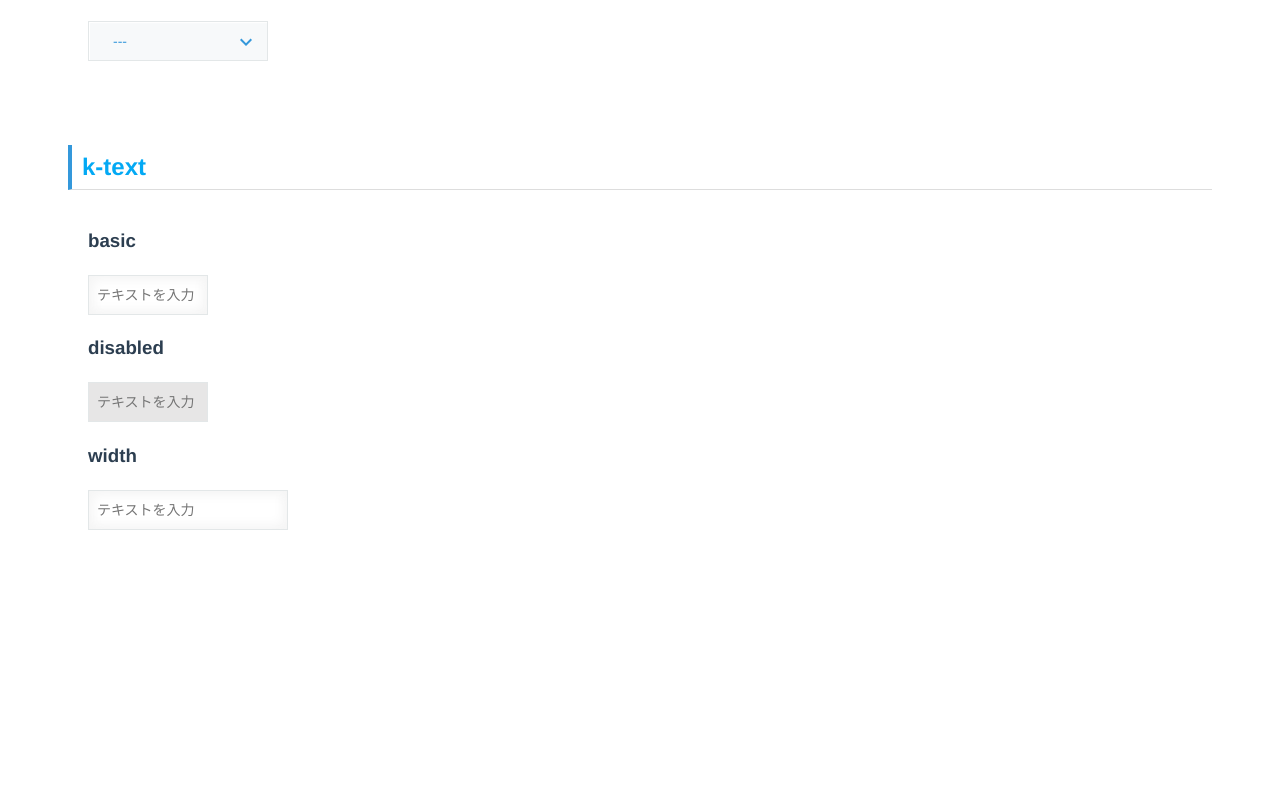
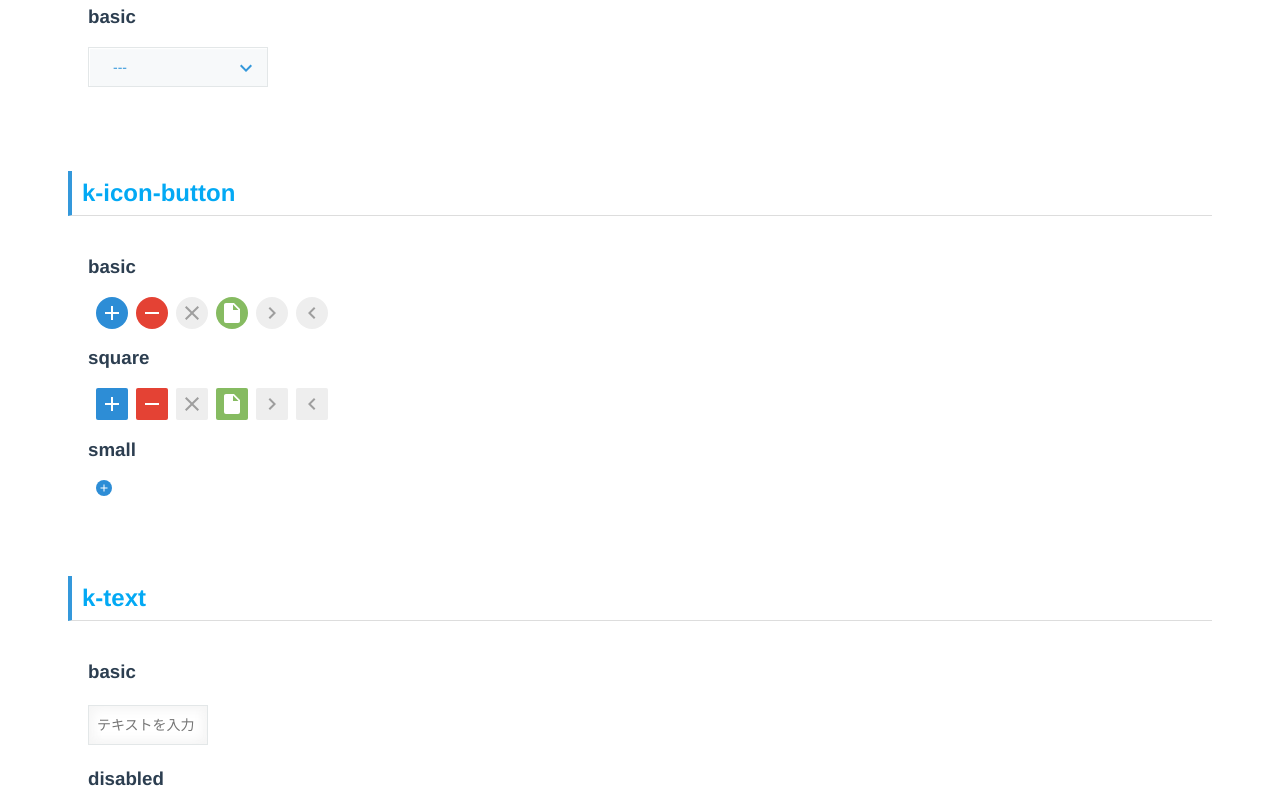
Before and after one commit to mid0111/kintone-vue-component, a Vue app: page / in a window 1280 px wide. Shown: the part 1052-1840 px from the top of the page. Before the commit the page ends 1626 px from the top, so only its background shows below. Built offline with nearby package versions, Linux system fonts and the light colour scheme.

Commit message:
アイコン・ボタンのデモを追加

```diff
--- a/src/App.vue
+++ b/src/App.vue
@@ -13,6 +13,9 @@
       <component-title title="k-dropdown" />
       <k-dropdown-demo />
 
+      <component-title title="k-icon-button" />
+      <k-icon-button-demo />
+
       <component-title title="k-text" />
       <k-text-demo />
     </div>
@@ -25,6 +28,7 @@ import ComponentTitle from './demo/ComponentTitle.vue';
 import KButtonDemo from './demo/KButtonDemo.vue';
 import KDialogDemo from './demo/KDialogDemo.vue';
 import KDropdownDemo from './demo/KDropdownDemo.vue';
+import KIconButtonDemo from './demo/KIconButtonDemo.vue';
 import KTextDemo from './demo/KTextDemo.vue';
 
 export default {
@@ -35,12 +39,19 @@ export default {
     KButtonDemo,
     KDialogDemo,
     KDropdownDemo,
+    KIconButtonDemo,
     KTextDemo
   },
 
   data() {
     return {
-      components: ['k-button', 'k-dialog', 'k-dropdown', 'k-text']
+      components: [
+        'k-button',
+        'k-dialog',
+        'k-dropdown',
+        'k-icon-button',
+        'k-text'
+      ]
     };
   }
 };
@@ -84,6 +95,13 @@ a {
   clear: both;
 }
 
+.box {
+  display: flex;
+}
+.box > * {
+  margin-left: 8px;
+}
+
 .mr-2 {
   margin-right: 4px;
 }
--- a/src/components/KIconButton.vue
+++ b/src/components/KIconButton.vue
@@ -11,7 +11,8 @@
   </button>
 </template>
 
-<script>
+<script lang="ts">
+import { Component, Prop, Vue } from 'vue-property-decorator';
 import {
   mdiPlus,
   mdiMinus,
@@ -21,57 +22,35 @@ import {
   mdiChevronLeft
 } from '@mdi/js';
 
-export default {
-  props: {
-    type: {
-      type: String,
-      default: null,
-      required: false
-    },
-    size: {
-      type: String,
-      default: null,
-      required: false
-    },
-    color: {
-      type: String,
-      default: null,
-      required: false
-    },
-    shape: {
-      type: String,
-      default: null,
-      required: false
-    },
-    disabled: {
-      type: Boolean,
-      default: false,
-      required: false
-    }
-  },
+@Component
+export default class KIconButton extends Vue {
+  @Prop({ default: 'insert' }) private type?: string;
+  @Prop({ default: 'large' }) private size?: string;
+  @Prop({ default: 'gray' }) private color?: string;
+  @Prop({ default: 'circle' }) private shape?: string;
+  @Prop({ default: false }) private disabled?: string;
 
-  computed: {
-    sizeClass() {
+  get sizeClass(): string {
     const className = this.size === 'small' ? 'small' : 'large';
     return className;
-    },
+  }
 
-    typeClass() {
+  get typeClass(): string {
     return this.type === 'remove' && this.colorClass === 'gray'
       ? 'hover-danger'
       : '';
-    },
+  }
 
-    colorClass() {
+  get colorClass(): string {
     const colors = ['gray', 'blue', 'red', 'green', 'transparent'];
     return colors.indexOf(this.color) === -1 ? 'gray' : this.color;
-    },
+  }
 
-    shapeClass() {
+  get shapeClass(): string {
     return this.shape === 'normal' ? 'normal' : 'circle';
-    },
+  }
 
-    iconData() {
+  get iconData() {
     let iconData = mdiPlus;
     switch (this.type) {
       case 'insert':
@@ -94,14 +73,11 @@ export default {
     }
     return iconData;
   }
-  },
 
-  methods: {
   onClick() {
     this.$emit('click');
   }
 }
-};
 </script>
 
 <style scoped>
--- /dev/null
+++ b/src/demo/KIconButtonDemo.vue
@@ -0,0 +1,38 @@
+<template>
+  <div class="components">
+    <h3>basic</h3>
+    <div class="box">
+      <k-icon-button type="insert" color="blue" />
+      <k-icon-button type="remove" color="red" />
+      <k-icon-button type="close" color="gray" />
+      <k-icon-button type="file" color="green" />
+      <k-icon-button type="right" color="gray" />
+      <k-icon-button type="left" color="gray" />
+    </div>
+    <h3>square</h3>
+    <div class="box">
+      <k-icon-button shape="normal" type="insert" color="blue" />
+      <k-icon-button shape="normal" type="remove" color="red" />
+      <k-icon-button shape="normal" type="close" color="gray" />
+      <k-icon-button shape="normal" type="file" color="green" />
+      <k-icon-button shape="normal" type="right" color="gray" />
+      <k-icon-button shape="normal" type="left" color="gray" />
+    </div>
+    <h3>small</h3>
+    <div class="box">
+      <k-icon-button size="small" type="insert" color="blue" />
+    </div>
+  </div>
+</template>
+
+<script lang="ts">
+import { Component, Vue } from 'vue-property-decorator';
+import KIconButton from '../components/KIconButton.vue';
+
+@Component({
+  components: {
+    KIconButton
+  }
+})
+export default class KIconButtonDemo extends Vue {}
+</script>
```
Also changed, not shown: 7 other files (tests, documents, lock files or other folders). Lines whose indentation alone changed are shown as unchanged.
